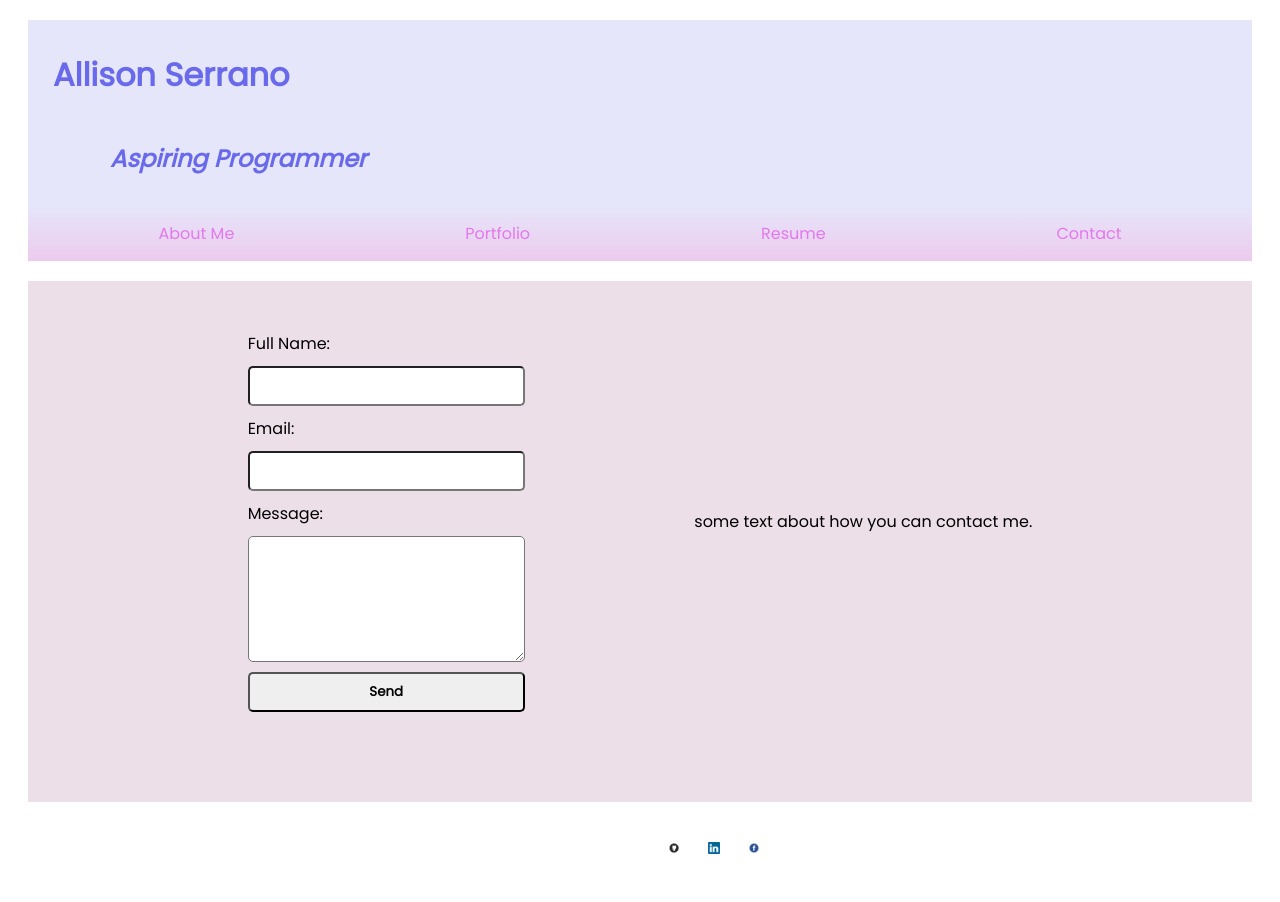
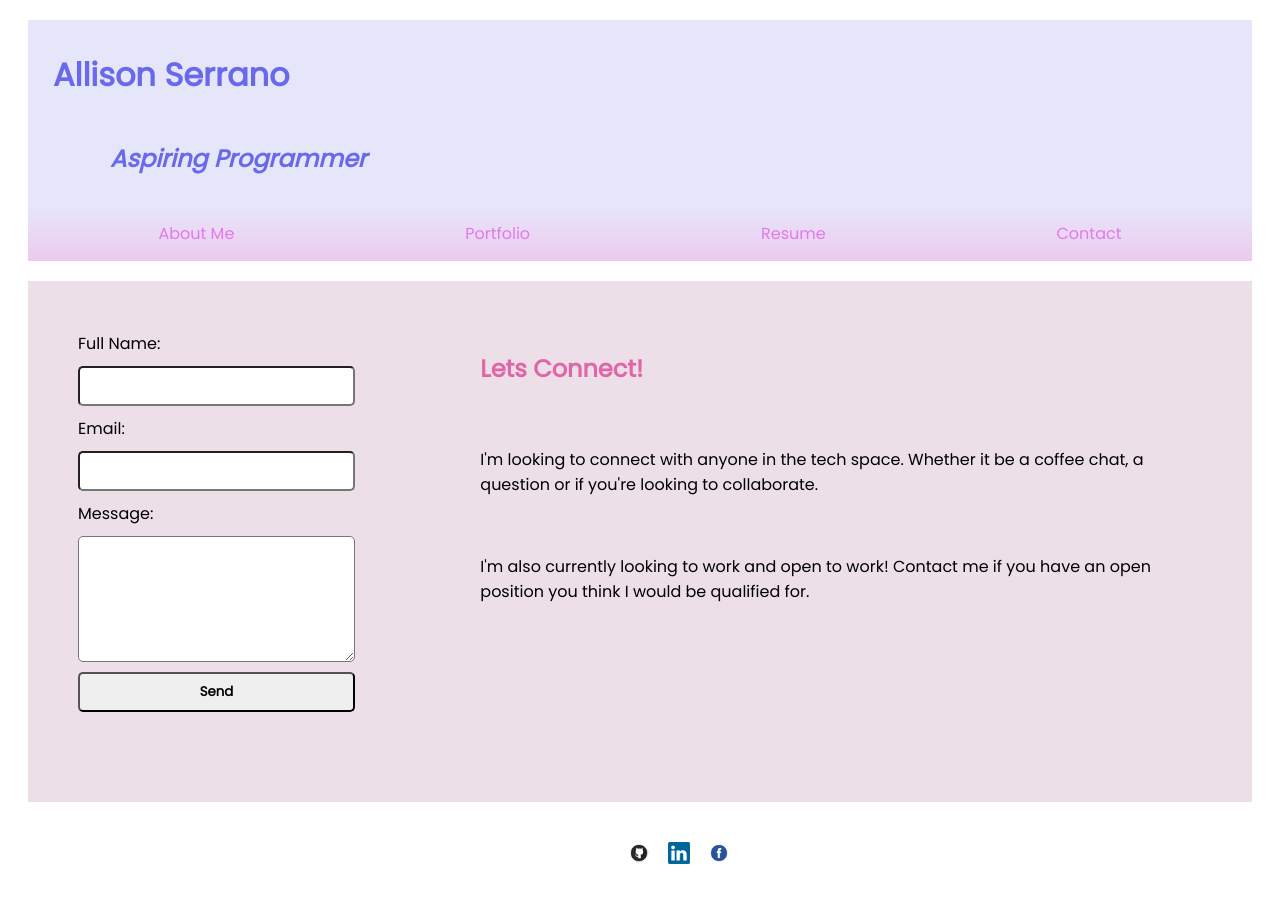
Before and after one commit to Allicris/allison-cristine, a React (Vite) app: page /Contact in a window 1280 px wide. Shown: the top 902 px of the page. Built offline with nearby package versions, Linux system fonts and the light colour scheme.

Commit message:
added real content

```diff
--- a/src/pages/About.jsx
+++ b/src/pages/About.jsx
@@ -4,12 +4,15 @@ export default function About() {
   return (
     <div className="about-me">
       <img src="../../assets/images/self-portrait.png"></img>
-      <p>
-        This is my About me content. This is just a placeholder for now. It is 1 am and I am having so much fun with this!
-        Just trying to see how to text lays out on the page. My name is Allison and I am an aspiring programmer, currently attending rutgers bootcamp and have
-        learned so much along the way I cant
-        wait to spread my knowledge and make a huge impact in a company and continue learning
-      </p>
+      <div>
+        <p>
+          My name is Allison Serrano. I am based out of Bergen County, NJ.
+          <br></br>
+           Learning how to code has been something that was in the back of my mind for a long time.
+           <br></br>
+           I'm glad that I finally have been blessed enough to learn this beautiful subject.
+        </p>
+      </div>
     </div>
   );
 }
--- a/src/pages/Contact.jsx
+++ b/src/pages/Contact.jsx
@@ -7,6 +7,16 @@ export default function Contact() {
 
   const sendEmail = (e) => {
     e.preventDefault();
+
+    const name = document.getElementById('name').value;
+    const email = document.getElementById('email').value;
+    const message = document.getElementById('message').value;
+
+    // Check if any of the fields are blank
+    if (!name || !email || !message) {
+      alert('Please fill in all fields before submitting.');
+      return; // Prevent further execution of the code
+    }
 
     emailjs.sendForm('service_27pcc7x', 'template_esg1i7k', form.current, 'iovWjBhAvnODlDxhY')
       .then((result) => {
@@ -23,16 +33,22 @@ export default function Contact() {
     <div className='contact'>
       <form className='form' ref={form} onSubmit={sendEmail}>
         <label>Full Name:</label>
-      <input type="text" name="user_name" />
+        <input id='name' type="text" name="user_name" />
         <label>Email:</label>
-      <input type="email" name="user_email" />
+        <input id='email' type="email" name="user_email" />
         <label>Message:</label>
-      <textarea name="message" />
+        <textarea id='message' name="message" />
         <input className='send' type="submit" value="Send" />
       </form>
-    <p>
-      some text about how you can contact me.
-    </p>
+      <div className='contact-text'>
+      <h2>
+        Lets Connect!
+      </h2>
+      <br></br>
+      <p>I'm looking to connect with anyone in the tech space. Whether it be a coffee chat, a question or if you're looking to collaborate.</p>
+    <br></br>
+    <p>I'm also currently looking to work and open to work! Contact me if you have an open position you think I would be qualified for.</p>
+    </div>
     </div>
   );
 };
--- a/src/pages/Resume.jsx
+++ b/src/pages/Resume.jsx
@@ -3,7 +3,10 @@ import '../styles/Resume.css';
 export default function Resume() {
   return (
     <div className='resume'>
-      <p>I have a strong back ground in here and in here. please check out my resume by downloading here. I am open to freelancing and tutoring. I find a lot of value in experience and im trying to work on my expertise.</p>
+      <p>My previous experience has helped me succeed in my coding journey. I have been able to apply my organizational and problem solving skills into my assignments and research.</p>
+      <p>I have a strong background in Administration and Real Estate. I have enjoyed the organizational aspect of the Administraion responsibilities. I've been able to apply my organizational skills to different frameworks through coding. The file system overall creates a strong foundation for all aspects of the business and projects. </p>
+      <p>My overall confidence has grown since starting Real Estate. The experience has exposed me to thinking more logically, thinking of what order each situation can go in and following the corresponding steps.</p>
+      <p>Review my experience below.</p>
       <button>
         <a href="assets/resume/resume.pdf"> View My Resume</a>
       </button>
--- a/src/styles/Contact.css
+++ b/src/styles/Contact.css
@@ -5,7 +5,6 @@
   background-color: rgb(236, 223, 232);
   font-family: Poppins, sans-serif;
   display: flex;
-  align-items: center;
   justify-content: space-evenly;
 }
 
@@ -35,3 +34,11 @@
 cursor: pointer;
 background-color: rgb(236, 166, 203);
 }
+
+.contact-text {
+  margin-left: 200px;
+}
+
+.contact-text h2 {
+  color: rgb(224, 102, 167);
+}
--- a/src/styles/Footer.css
+++ b/src/styles/Footer.css
@@ -1,18 +1,14 @@
-@media (max-width: 9000px) {
 .icons {
   display: flex;
-  flex-direction: row;
-  justify-content: center;
-  text-align: center;
-  align-items: center;
-  margin-left: 700px;
-  margin-right: 700px;
+  justify-content: space-evenly;
+  margin-left: 600px;
+  margin-right: 600px;
   list-style: none;
 }
-}
+
 
 .icons img {
-  max-width: 30%;
+  max-width: 170%;
 }
 
 .icons img:hover {
--- a/src/styles/Portfolio.css
+++ b/src/styles/Portfolio.css
@@ -7,7 +7,7 @@
   padding-bottom: 125px;
   align-items: center;
   justify-content: space-between;
-  color: rgb(104, 125, 145);
+  color: rgb(41, 121, 196);
   font-weight: 500;
   text-align: center;
 }
--- a/src/styles/Resume.css
+++ b/src/styles/Resume.css
@@ -1,6 +1,7 @@
 .resume {
  margin: 20px;
  padding: 50px;
+ padding-top: 30px;
   padding-bottom: 30px;
   background-color: rgb(182, 221, 199);
   font-family: Poppins, sans-serif;
@@ -9,7 +10,7 @@
 }
 
 .resume p {
-  padding: 70px;
+  padding: 10px;
 }
 
 button {
```
Lines whose indentation alone changed are shown as unchanged.
